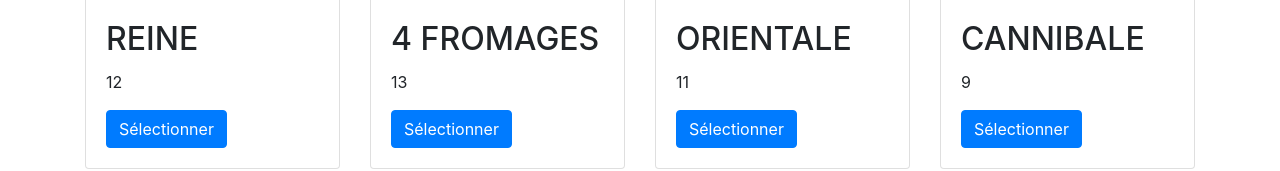
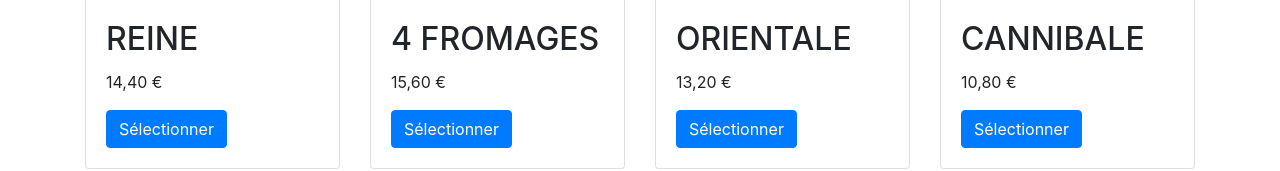
Before and after one commit to daw-2/angular, an Angular app: page / in a window 1280 px wide. Shown: the part 295-466 px from the top of the page. Built offline with nearby package versions, Linux system fonts and the light colour scheme.

Commit message:
Tax pipe

```diff
--- a/src/app/app.component.html
+++ b/src/app/app.component.html
@@ -34,7 +34,7 @@
                 <img class="card-img-top" [src]="'assets/pizzas/' + pizza.image" [alt]="pizza.name">
                 <div class="card-body">
                     <h2 class="card-title">{{ pizza.name | uppercase }}</h2>
-                    <p class="card-text">{{ pizza.price }}</p>
+                    <p class="card-text">{{ pizza.price | tax }}</p>
                     <div *ngIf="pizza.ingredient">
                         <img width="50" [src]="'assets/ingredients/' + pizza.ingredient.image">
                     </div>
--- a/src/app/app.component.ts
+++ b/src/app/app.component.ts
@@ -39,7 +39,7 @@ export class AppComponent {
 
   // Hook appelé à l'initialisation du composant
   ngOnInit() {
-    this.pizzaService.getPizzasSlowly().then(
+    this.pizzaService.getPizzas().then(
       pizzas => this.pizzas = pizzas
     );
   }
--- a/src/app/app.module.ts
+++ b/src/app/app.module.ts
@@ -9,6 +9,7 @@ import { IngredientListComponent } from './ingredient-list/ingredient-list.compo
 import { MenuComponent } from './menu/menu.component';
 import { MessagesComponent } from './messages/messages.component';
 import { AgePipe } from './pipes/age.pipe';
+import { TaxPipe } from './pipes/tax.pipe';
 
 @NgModule({
   declarations: [
@@ -18,7 +19,8 @@ import { AgePipe } from './pipes/age.pipe';
     IngredientListComponent,
     MenuComponent,
     MessagesComponent,
-    AgePipe
+    AgePipe,
+    TaxPipe
   ],
   imports: [
     BrowserModule,
--- /dev/null
+++ b/src/app/pipes/tax.pipe.ts
@@ -0,0 +1,15 @@
+import { Pipe, PipeTransform } from '@angular/core';
+
+@Pipe({
+    name: 'tax'
+})
+export class TaxPipe implements PipeTransform {
+    // {{ 10 | tax:10 }}
+    transform(value: any, ...args: any[]) {
+        let tax = args[0] || 20;
+        value = value * (1 + tax / 100);
+        value = value.toFixed(2).replace('.', ',');
+
+        return value + ' €';
+    }
+}
```
